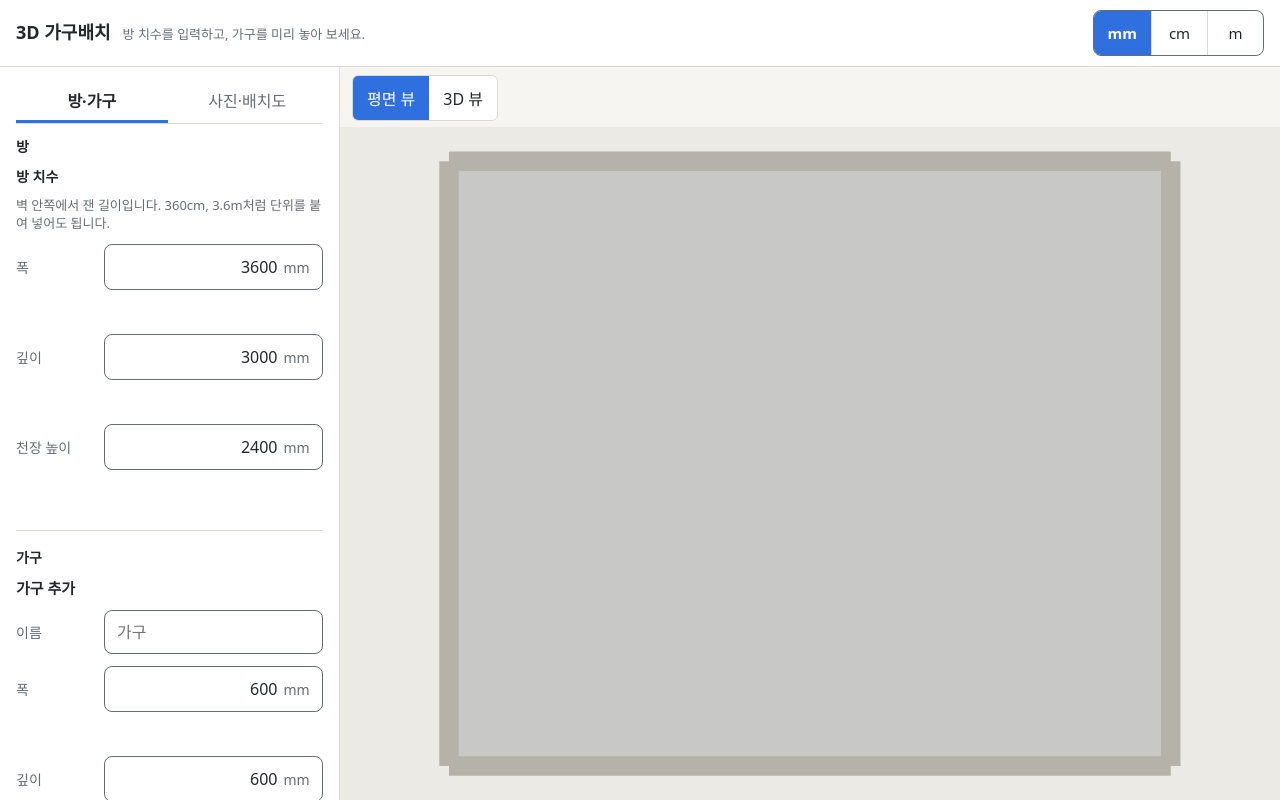
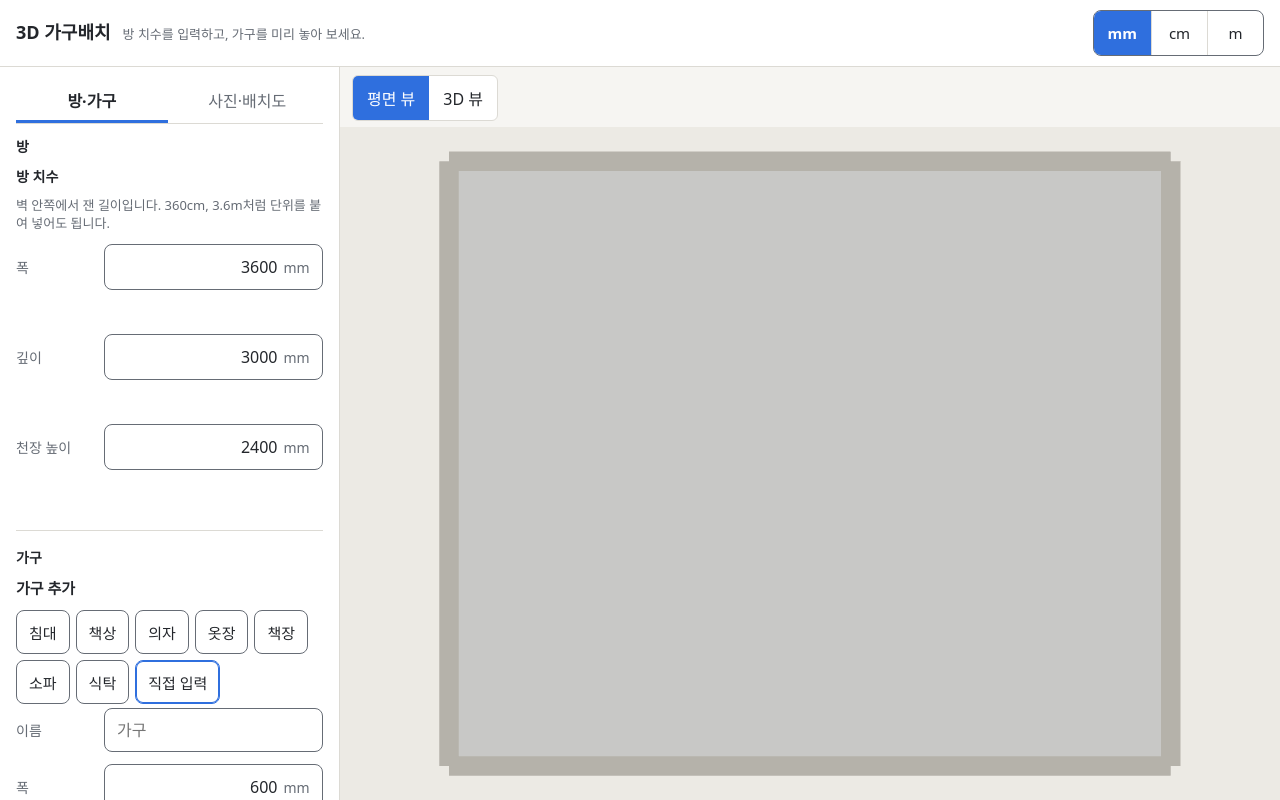
Before and after one commit to dalswe44-ui/room-planner-3d, a React (Vite) app: page / in a window 1280 px wide. Built offline with nearby package versions, Linux system fonts and the light colour scheme.

Commit message:
T-011: 기본 가구 추가 버튼과 종류 선택 (furniture-placement), 자석 거리 2 cm 결정 기록
Co-Authored-By: Claude Opus 5.5 <noreply@anthropic.com>
Claude-Session: https://claude.ai/code/session_01EghSnqZRNBNsQktyo67HsN

```diff
--- a/src/furniture/FurniturePanel.tsx
+++ b/src/furniture/FurniturePanel.tsx
@@ -1,7 +1,8 @@
 // 가구 추가 폼, 가구 목록, 선택한 가구의 수정·회전·삭제와 벽까지 거리. store를 직접 읽고 쓴다.
 import { useRef, useState, type FormEvent } from 'react';
 import { roomBounds } from '../contracts/room';
-import type { DisplayUnit, FurnitureItem, ItemStatus, Mm } from '../contracts/types';
+import { FURNITURE_PRESETS, guessKindFromName, type FurniturePreset } from '../contracts/furniturePresets';
+import type { DisplayUnit, FurnitureItem, FurnitureKind, ItemStatus, Mm } from '../contracts/types';
 import { formatLength, UNIT_LABEL } from '../contracts/units';
 import { useProjectStore } from '../store/projectStore';
 import { LengthInput } from '../ui/LengthInput';
@@ -31,6 +32,11 @@ const INITIAL_SIZE: Size = { w: 600, d: 600, h: 600 };
 /** 벽 번호와 평면 뷰(원점 왼쪽 위, +z 아래)에서의 위치 */
 const WALL_LABELS = ['위쪽 벽 (벽 0)', '오른쪽 벽 (벽 1)', '아래쪽 벽 (벽 2)', '왼쪽 벽 (벽 3)'] as const;
 
+const KIND_LABEL: Record<FurnitureKind, string> = {
+  box: '상자',
+  ...Object.fromEntries(FURNITURE_PRESETS.map((p) => [p.kind, p.label])),
+} as Record<FurnitureKind, string>;
+
 function nameOrDefault(text: string): string {
   return text.trim() || DEFAULT_ITEM_NAME;
 }
@@ -57,6 +63,10 @@ function AddForm({ unit }: { unit: DisplayUnit }) {
   const addItem = useProjectStore((s) => s.addItem);
   const [name, setName] = useState('');
   const [size, setSize] = useState<Size>(INITIAL_SIZE);
+  // 고른 기본 가구 종류. null이면 고르지 않은 것이고, 'box'는 "직접 입력"을 눌러 푼 것이다.
+  const [presetKind, setPresetKind] = useState<FurnitureKind | null>(null);
+  // 기본값을 채울 때 올려서 입력 칸을 새로 그린다(오류로 남은 글자도 지운다).
+  const [fillCount, setFillCount] = useState(0);
   const [invalid, setInvalid] = useState<Record<SizeKey, boolean>>({ w: false, d: false, h: false });
   // 제출 핸들러가 읽는 최신 값. 확정과 거부는 LengthInput이 이벤트 안에서 바로 알리므로,
   // 제출 직전에 포커스를 풀어 일어난 확정도 다시 렌더하기 전에 여기에 반영된다.
@@ -71,6 +81,15 @@ function AddForm({ unit }: { unit: DisplayUnit }) {
     setInvalid(latest.current.invalid);
   };
 
+  const applyPreset = (p: FurniturePreset) => {
+    latest.current = { size: { w: p.w, d: p.d, h: p.h }, invalid: { w: false, d: false, h: false } };
+    setSize(latest.current.size);
+    setInvalid(latest.current.invalid);
+    setName(p.label);
+    setPresetKind(p.kind);
+    setFillCount((n) => n + 1);
+  };
+
   const onSubmit = (e: FormEvent<HTMLFormElement>) => {
     e.preventDefault();
     // 입력 칸 포커스를 푼다. 버튼을 눌러도 칸이 포커스를 잃지 않는 브라우저(iOS)에서 입력 중인 값을 먼저 확정하고
@@ -78,7 +97,9 @@ function AddForm({ unit }: { unit: DisplayUnit }) {
     if (document.activeElement instanceof HTMLElement) document.activeElement.blur();
     const { size: s, invalid: bad } = latest.current;
     if (bad.w || bad.d || bad.h) return;
-    addItem({ name: nameOrDefault(name), w: s.w, d: s.d, h: s.h });
+    const finalName = nameOrDefault(name);
+    const kind = presetKind && presetKind !== 'box' ? presetKind : guessKindFromName(name);
+    addItem({ name: finalName, w: s.w, d: s.d, h: s.h, ...(kind !== 'box' ? { kind } : {}) });
   };
 
   const anyInvalid = invalid.w || invalid.d || invalid.h;
@@ -86,6 +107,29 @@ function AddForm({ unit }: { unit: DisplayUnit }) {
   return (
     <form className="furniture-add" aria-label="가구 추가" onSubmit={onSubmit} noValidate>
       <h3 className="furniture-panel__title">가구 추가</h3>
+      <div className="furniture-presets" role="group" aria-label="기본 가구">
+        {FURNITURE_PRESETS.map((p) => (
+          <button
+            key={p.kind}
+            type="button"
+            className="furniture-button furniture-presets__button"
+            aria-pressed={presetKind === p.kind}
+            data-testid={`preset-${p.kind}`}
+            onClick={() => applyPreset(p)}
+          >
+            {p.label}
+          </button>
+        ))}
+        <button
+          type="button"
+          className="furniture-button furniture-presets__button"
+          aria-pressed={presetKind === null || presetKind === 'box'}
+          data-testid="preset-box"
+          onClick={() => setPresetKind('box')}
+        >
+          직접 입력
+        </button>
+      </div>
       <div className="furniture-field">
         <label className="furniture-field__label" htmlFor="furniture-name">
           이름
@@ -104,7 +148,7 @@ function AddForm({ unit }: { unit: DisplayUnit }) {
       </div>
       {SIZE_FIELDS.map(({ key, label }) => (
         <LengthInput
-          key={key}
+          key={`${key}-${fillCount}`}
           label={label}
           valueMm={size[key]}
           unit={unit}
@@ -150,7 +194,10 @@ function ItemList({ items, selectedItemId, statuses, unit }: ItemListProps) {
               onClick={() => selectItem(it.id)}
             >
               <span className="furniture-list__swatch" style={{ background: it.color }} aria-hidden="true" />
-              <span className="furniture-list__name">{it.name}</span>
+              <span className="furniture-list__name">
+                {it.name}
+                {it.kind && it.kind !== 'box' && <small className="furniture-list__kind"> {KIND_LABEL[it.kind]}</small>}
+              </span>
               <span className="furniture-list__size">
                 {formatLength(it.w, unit)} × {formatLength(it.d, unit)} × {formatLength(it.h, unit)} {u}
               </span>
@@ -206,6 +253,25 @@ function ItemEditor({ item, unit, status }: ItemEditorProps) {
             if (e.key === 'Enter') commitName();
           }}
         />
+      </div>
+      <div className="furniture-field">
+        <label className="furniture-field__label" htmlFor="item-kind">
+          종류
+        </label>
+        <select
+          id="item-kind"
+          className="furniture-field__input"
+          value={item.kind ?? 'box'}
+          data-testid="item-kind"
+          onChange={(e) => updateItem(item.id, { kind: e.target.value as FurnitureKind })}
+        >
+          <option value="box">{KIND_LABEL.box}</option>
+          {FURNITURE_PRESETS.map((p) => (
+            <option key={p.kind} value={p.kind}>
+              {p.label}
+            </option>
+          ))}
+        </select>
       </div>
       {/* 선택이 바뀌면 사라지는 칸이므로 onValidityChange를 넘기지 않는다(T-002b) */}
       {SIZE_FIELDS.map(({ key, label }) => (
--- a/src/furniture/furniture.css
+++ b/src/furniture/furniture.css
@@ -203,3 +203,23 @@
   display: flex;
   gap: 8px;
 }
+
+.furniture-presets {
+  display: flex;
+  flex-wrap: wrap;
+  gap: 6px;
+}
+
+.furniture-presets__button {
+  padding: 0 12px;
+}
+
+.furniture-presets__button[aria-pressed='true'] {
+  border-color: var(--accent);
+  box-shadow: inset 0 0 0 1px var(--accent);
+}
+
+.furniture-list__kind {
+  color: var(--ink-soft);
+  font-size: 12px;
+}
```
Also changed, not shown: 5 other files (tests, documents, lock files or other folders).
